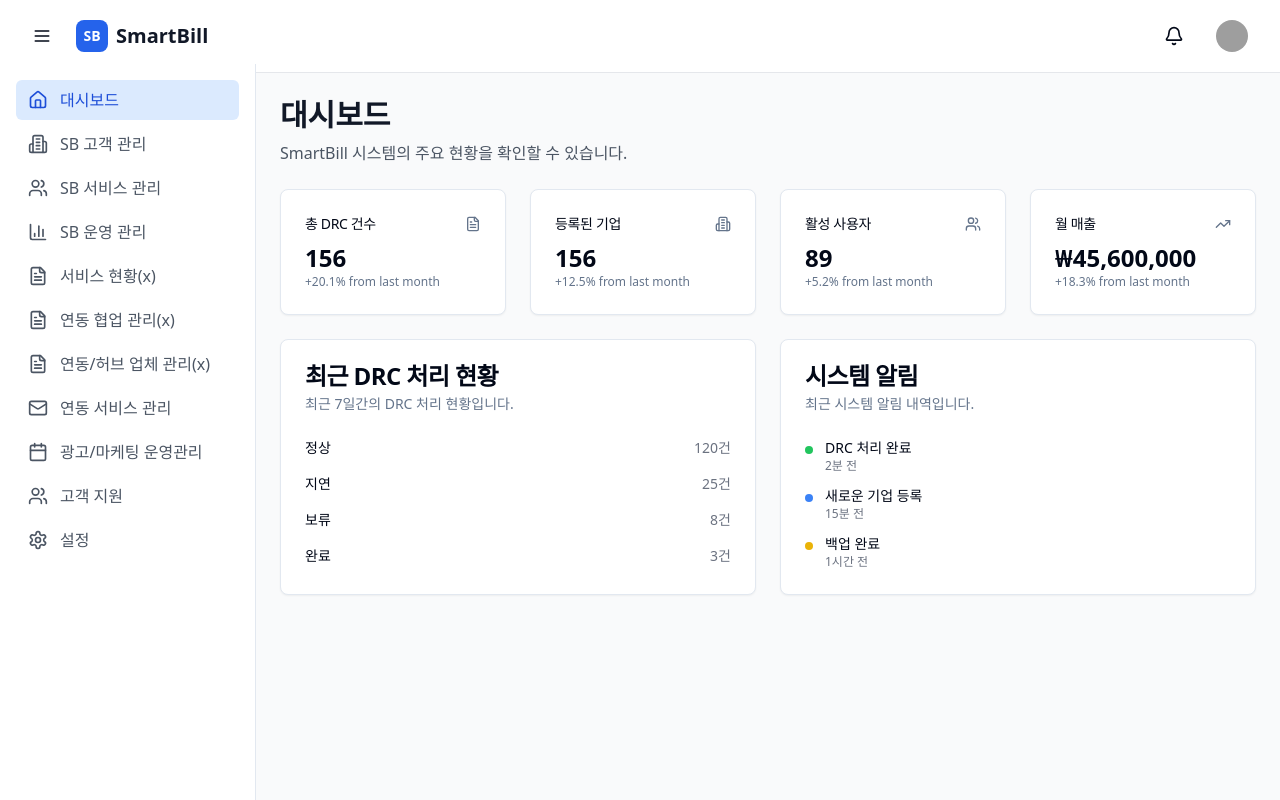
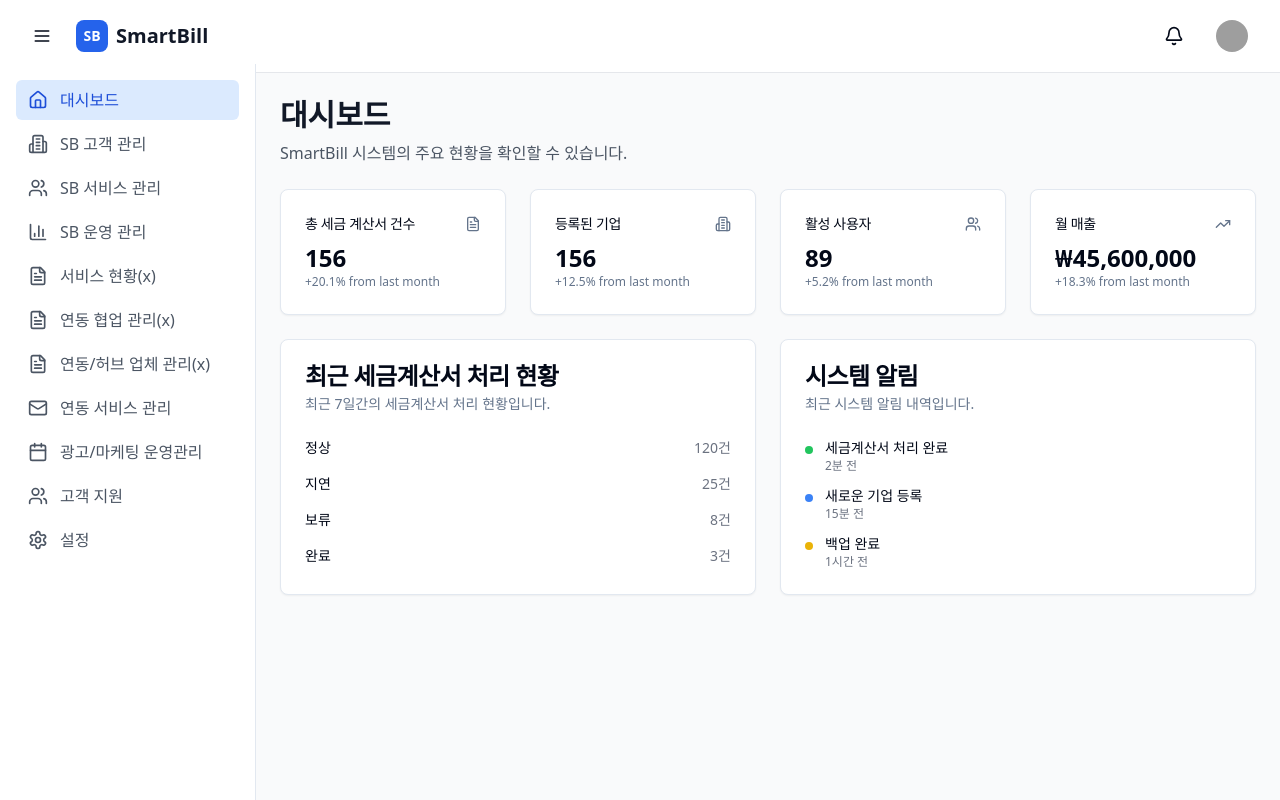
Before and after one commit to Kai-Ahn-Businesson/smartbill-modernization, a React (Vite) app in the folder frontend/: page / in a window 1280 px wide. Built offline with nearby package versions, Linux system fonts and the light colour scheme; no server answers; sample sign-in values are in the browser's storage; grey boxes are pictures that could not be loaded; the HTML template or start-up script is replaced by a standard one.

Commit message:
대시보드

```diff
--- a/frontend/src/pages/DashboardPage.tsx
+++ b/frontend/src/pages/DashboardPage.tsx
@@ -15,7 +15,7 @@
       <div className="grid grid-cols-1 md:grid-cols-2 lg:grid-cols-4 gap-6">
         <Card>
           <CardHeader className="flex flex-row items-center justify-between space-y-0 pb-2">
-            <CardTitle className="text-sm font-medium">총 DRC 건수</CardTitle>
+            <CardTitle className="text-sm font-medium">총 세금 계산서 건수</CardTitle>
             <FileText className="h-4 w-4 text-muted-foreground" />
           </CardHeader>
           <CardContent>
@@ -69,9 +69,9 @@
       <div className="grid grid-cols-1 lg:grid-cols-2 gap-6">
         <Card>
           <CardHeader>
-            <CardTitle>최근 DRC 처리 현황</CardTitle>
+            <CardTitle>최근 세금계산서 처리 현황</CardTitle>
             <CardDescription>
-              최근 7일간의 DRC 처리 현황입니다.
+              최근 7일간의 세금계산서 처리 현황입니다.
             </CardDescription>
           </CardHeader>
           <CardContent>
@@ -98,7 +98,7 @@
               <div className="flex items-start space-x-3">
                 <div className="w-2 h-2 bg-green-500 rounded-full mt-2"></div>
                 <div>
-                  <p className="text-sm font-medium">DRC 처리 완료</p>
+                  <p className="text-sm font-medium">세금계산서 처리 완료</p>
                   <p className="text-xs text-gray-500">2분 전</p>
                 </div>
               </div>
```
